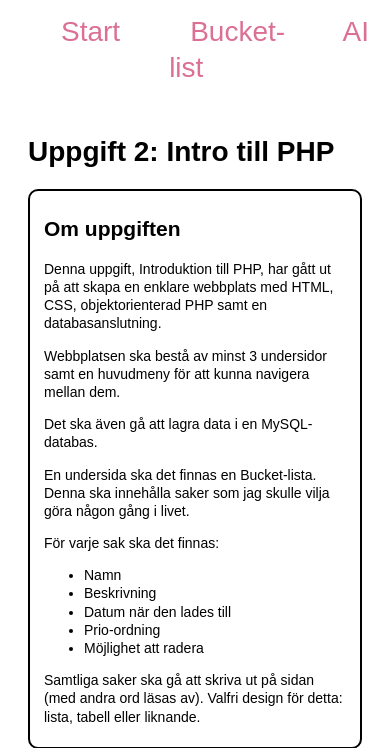
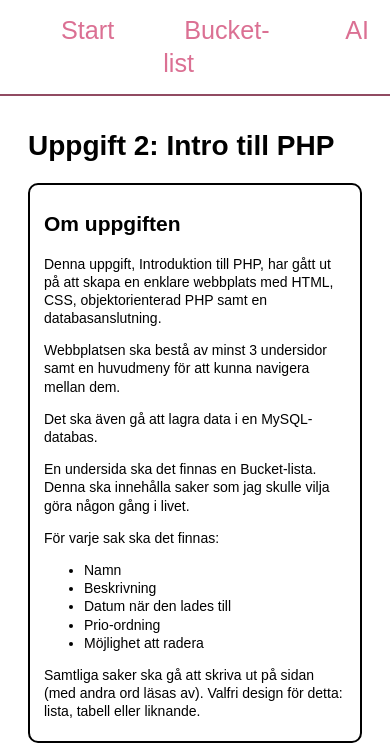
Before and after one commit to Kiim94/Uppg2-PHP, a PHP site: page / in a window 390 px wide. Shown: the top 748 px of the page. Run offline with PHP 8.4, Linux system fonts and the light colour scheme.

Commit message:
Lite styling/responsivitet

```diff
--- a/css/style.css
+++ b/css/style.css
@@ -24,6 +24,9 @@ main, section{
     min-width:0;
 }
 /*NAVIGERINGEN*/
+nav{
+    border-bottom:2px solid rgb(145, 75, 98);
+}
 nav ul{
     display:flex;
     flex-direction:row;
@@ -35,7 +38,7 @@ nav ul{
 nav ul li a{
     text-decoration:none;
     color:palevioletred;
-    font-size:2rem;
+    font-size:1.8rem;
     padding:1rem 1.5rem;
     border-radius:20px;
     transition:0.2s ease;
```
Also changed, not shown: 1 other file.
